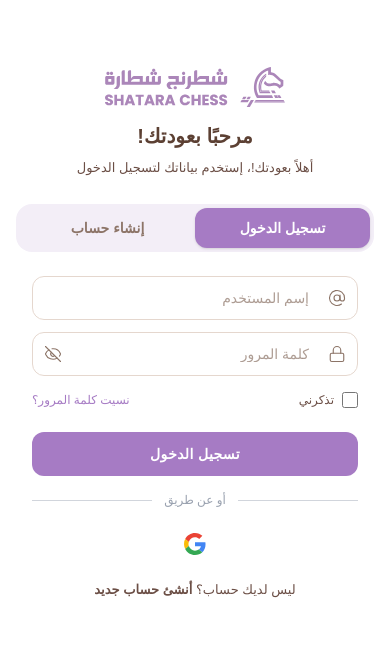
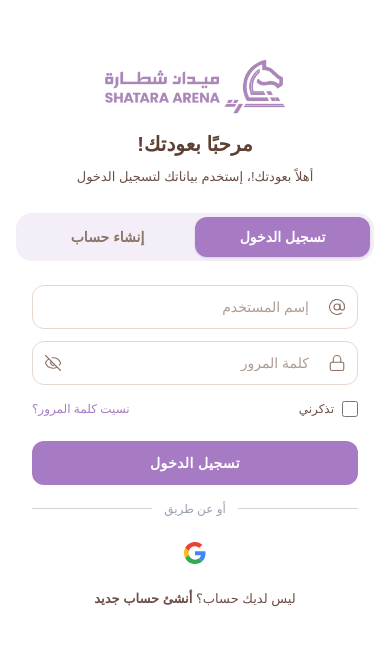
Before and after one commit to mohamed352/chess-kings-react, a Next.js app: page /login in a window 390 px wide. Shown: the part 105-750 px from the top of the page. Built offline with nearby package versions, Linux system fonts and the light colour scheme; a web font is replaced by a local one.

Commit message:
feat: update logo image source in MobileAuthWrapper, LoginForm, and RegisterForm components

```diff
--- a/src/features/auth/components/MobileAuthWrapper.tsx
+++ b/src/features/auth/components/MobileAuthWrapper.tsx
@@ -64,7 +64,7 @@
                         {/* Mobile header: logo + heading + dynamic subtitle */}
                         <div className="w-full flex flex-col items-center mb-6 select-none" dir="rtl">
                             <Image
-                                src="/assets/images/LOGO.svg"
+                                src="/assets/images/logoapp.png"
                                 alt="شطارة شطرنج"
                                 width={180}
                                 height={65}
--- a/src/features/auth/login/components/LoginForm.tsx
+++ b/src/features/auth/login/components/LoginForm.tsx
@@ -20,7 +20,7 @@
             {/* Logo — centered only (SVG contains icon + text) */}
             <div className="w-full hidden lg:flex justify-center mb-10 select-none">
                 <Image
-                    src="/assets/images/LOGO.svg"
+                    src="/assets/images/logoapp.png"
                     alt="شطارة شطرنج"
                     width={220}
                     height={80}
--- a/src/features/auth/register/components/RegisterForm.tsx
+++ b/src/features/auth/register/components/RegisterForm.tsx
@@ -103,7 +103,7 @@
             {/* Logo */}
             <div className="w-full hidden lg:flex justify-center mb-7 select-none">
                 <Image
-                    src="/assets/images/LOGO.svg"
+                    src="/assets/images/logoapp.png"
                     alt="شطارة شطرنج"
                     width={200}
                     height={72}
```
